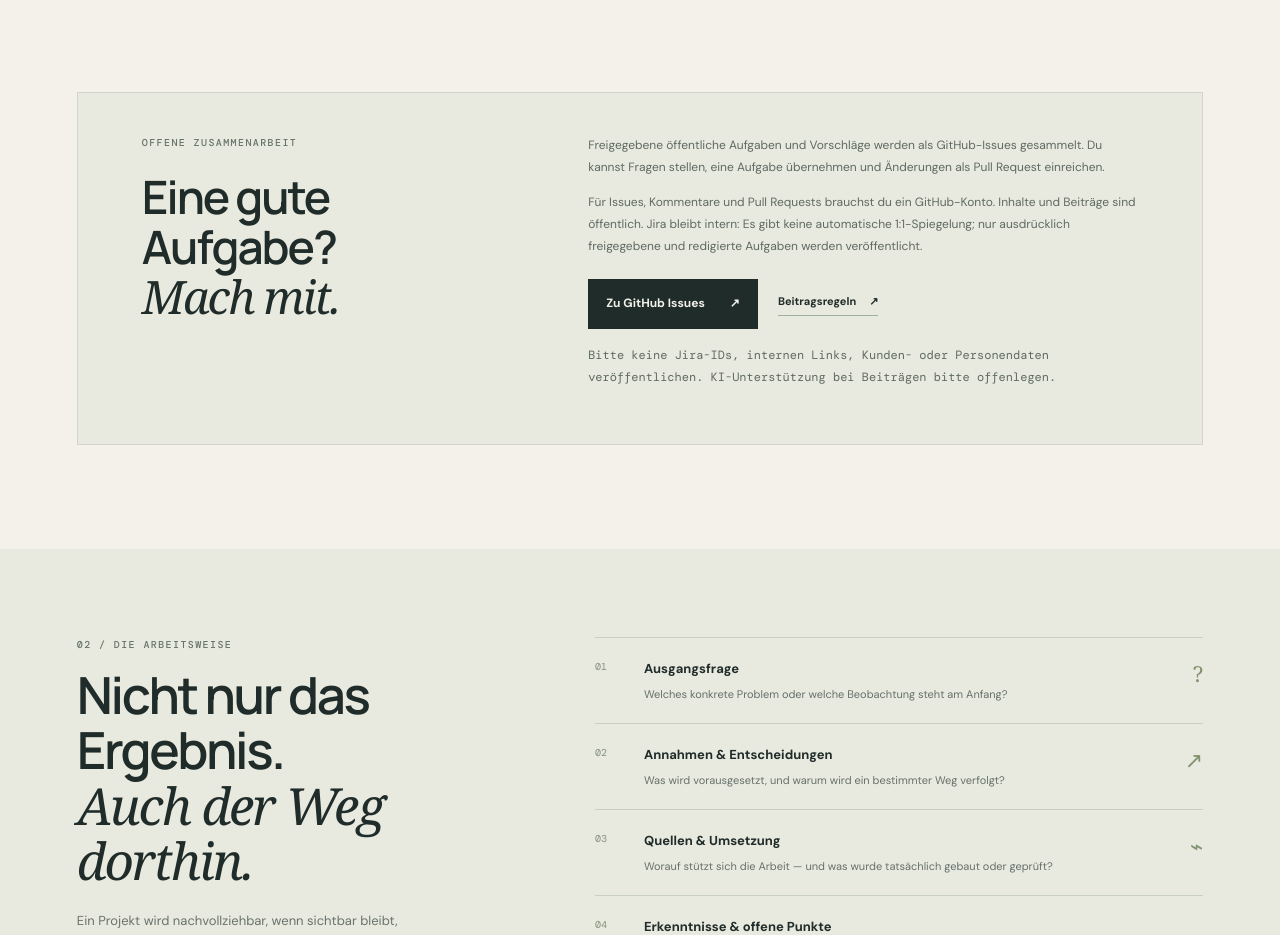
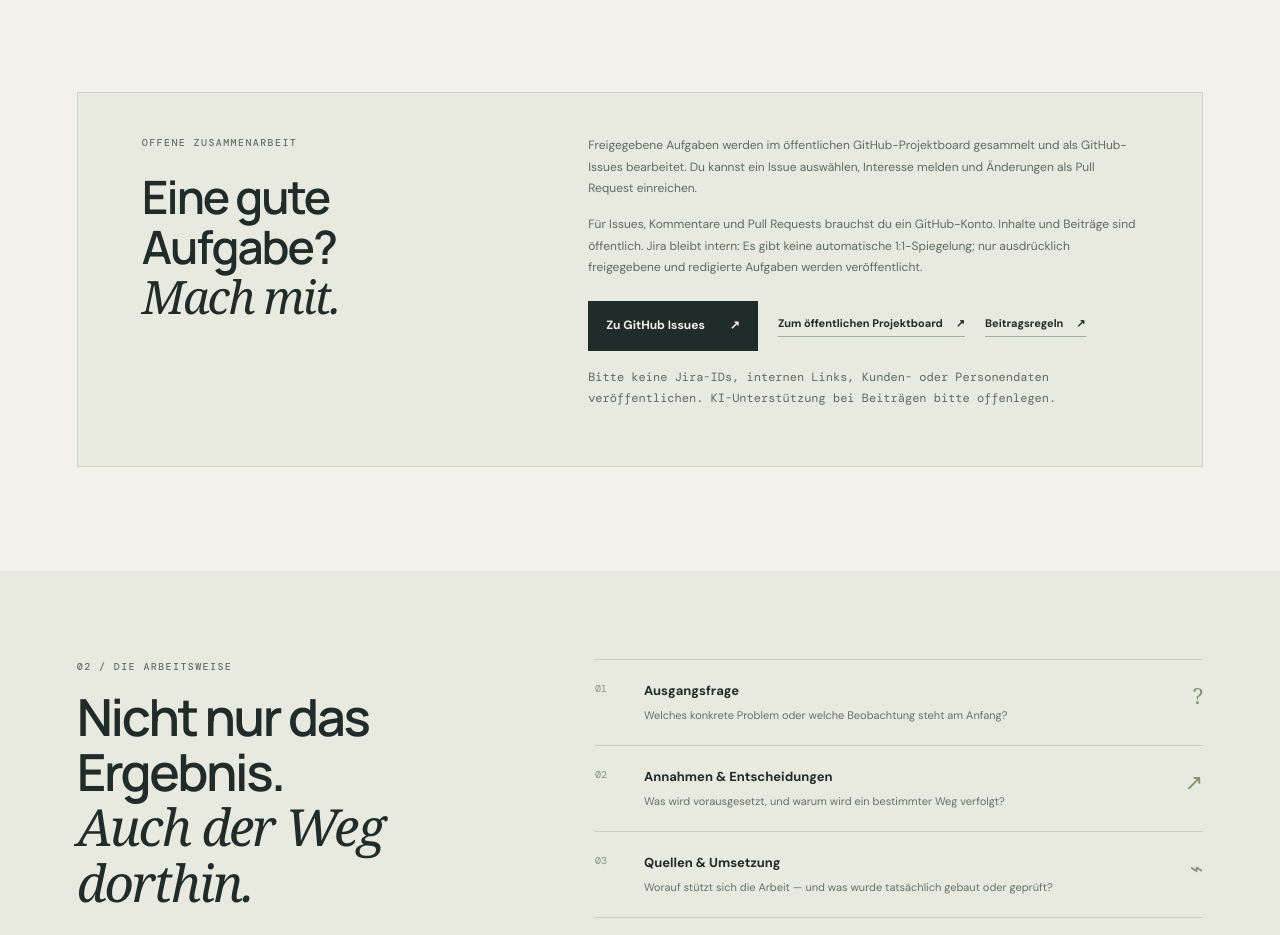
Before and after one commit to intiequals1/digitalpath-site, a plain HTML site: page index.html in a window 1280 px wide. Shown: the part 2240-3175 px from the top of the page. Drawn offline with nearby package versions, Linux system fonts and the light colour scheme.

Commit message:
Link public project board from website
Co-authored-by: Manus <dev-agent@manus.ai>

```diff
--- a/index.html
+++ b/index.html
@@ -130,9 +130,9 @@
       <div class="contribute-inner">
         <div><p class="eyebrow">Offene Zusammenarbeit</p><h2 id="contribute-title">Eine gute Aufgabe?<br><em>Mach mit.</em></h2></div>
         <div class="contribute-copy">
-          <p>Freigegebene öffentliche Aufgaben und Vorschläge werden als GitHub-Issues gesammelt. Du kannst Fragen stellen, eine Aufgabe übernehmen und Änderungen als Pull Request einreichen.</p>
+          <p>Freigegebene Aufgaben werden im öffentlichen GitHub-Projektboard gesammelt und als GitHub-Issues bearbeitet. Du kannst ein Issue auswählen, Interesse melden und Änderungen als Pull Request einreichen.</p>
           <p>Für Issues, Kommentare und Pull Requests brauchst du ein GitHub-Konto. Inhalte und Beiträge sind öffentlich. Jira bleibt intern: Es gibt keine automatische 1:1-Spiegelung; nur ausdrücklich freigegebene und redigierte Aufgaben werden veröffentlicht.</p>
-          <div class="contribute-actions"><a class="button button-dark" href="https://github.com/intiequals1/digitalpath-site/issues">Zu GitHub Issues <span aria-hidden="true">↗</span></a><a class="text-link" href="https://github.com/intiequals1/digitalpath-site/blob/main/CONTRIBUTING.md">Beitragsregeln <span aria-hidden="true">↗</span></a></div>
+          <div class="contribute-actions"><a class="button button-dark" href="https://github.com/intiequals1/digitalpath-site/issues">Zu GitHub Issues <span aria-hidden="true">↗</span></a><a class="text-link" href="https://github.com/users/intiequals1/projects/6">Zum öffentlichen Projektboard <span aria-hidden="true">↗</span></a><a class="text-link" href="https://github.com/intiequals1/digitalpath-site/blob/main/CONTRIBUTING.md">Beitragsregeln <span aria-hidden="true">↗</span></a></div>
           <p class="contribute-note">Bitte keine Jira-IDs, internen Links, Kunden- oder Personendaten veröffentlichen. KI-Unterstützung bei Beiträgen bitte offenlegen.</p>
         </div>
       </div>
```
Also changed, not shown: 2 other files.
